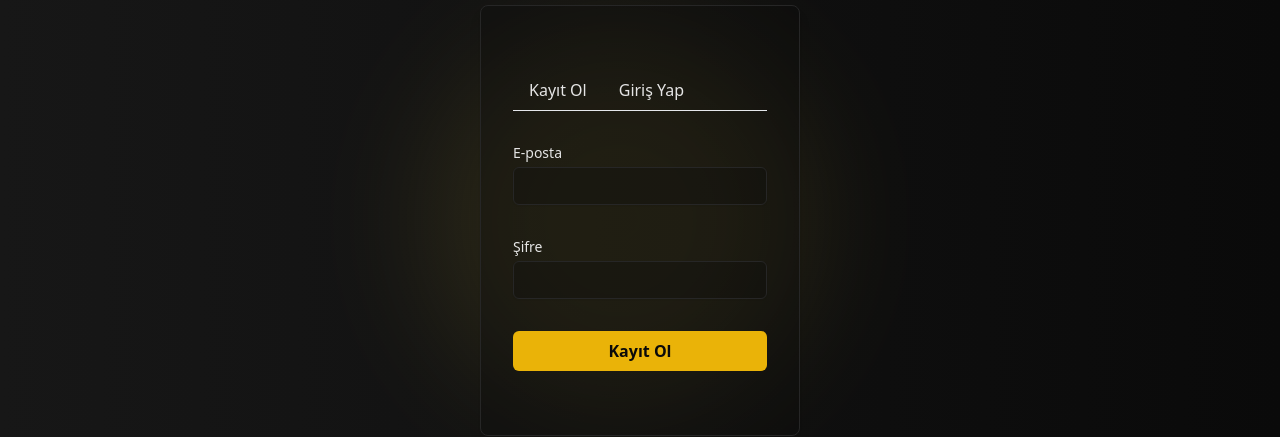
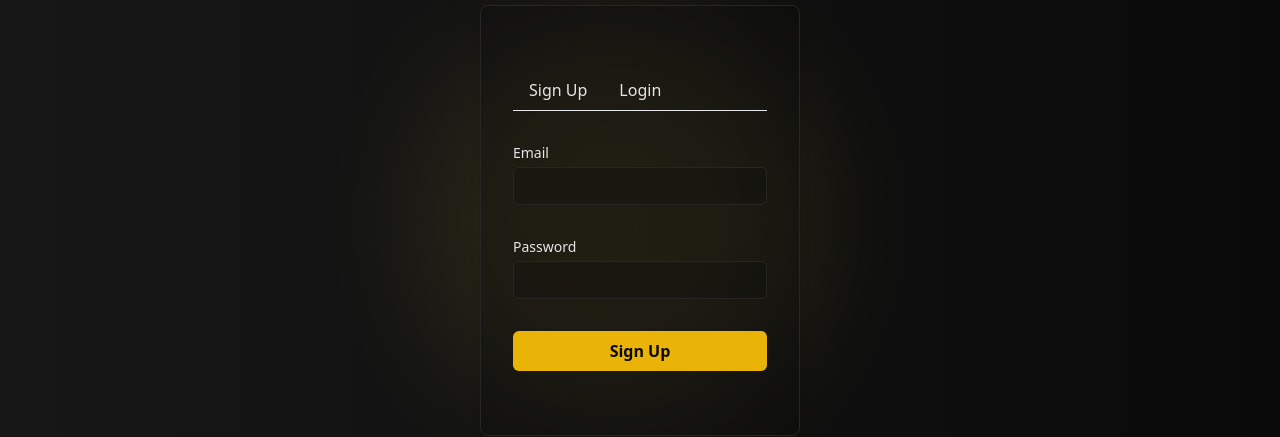
Before and after one commit to poyrazavsever/Color-Palette, a SvelteKit app: page /login in a window 1280 px wide. Shown: the part 180-617 px from the top of the page. Built offline with nearby package versions, Linux system fonts and the light colour scheme; no server answers.

Commit message:
feat: translated to English

```diff
--- a/src/routes/login/+page.svelte
+++ b/src/routes/login/+page.svelte
@@ -13,7 +13,7 @@
   onMount(() => {
     auth.onAuthStateChanged(user => {
       if (user) {
-        toast.error('Zaten giriş yaptınız');
+        toast.error('You are already logged in');
         goto('/');
       }
     });
@@ -36,7 +36,7 @@
     e.preventDefault();
     try {
       await createUserWithEmailAndPassword(auth, email, password);
-      toast.success('Başarıyla kayıt olundu');
+      toast.success('Successfully registered');
       goto('/');
     } catch (error) {
       errorMessage = error.message;
@@ -47,7 +47,7 @@
     e.preventDefault();
     try {
       await signInWithEmailAndPassword(auth, email, password);
-      toast.success('Başarıyla giriş yapıldı');
+      toast.success('Successfully logged in');
       goto('/');
     } catch (error) {
       errorMessage = error.message;
@@ -61,19 +61,19 @@
   <div class="relative z-10 bg-neutral-950 bg-opacity-30 border border-neutral-800 px-8 py-16 rounded-lg shadow-lg w-80">
 
     <div class="flex border-b mb-4">
-      <button type="button" class="tab-button active px-4 py-2 text-neutral-200 font-medium" data-tab="signup" on:click={() => handleTabChange('signup')}>Kayıt Ol</button>
-      <button type="button" class="tab-button px-4 py-2 text-neutral-200 font-medium" data-tab="login" on:click={() => handleTabChange('login')}>Giriş Yap</button>
+      <button type="button" class="tab-button active px-4 py-2 text-neutral-200 font-medium" data-tab="signup" on:click={() => handleTabChange('signup')}>Sign Up</button>
+      <button type="button" class="tab-button px-4 py-2 text-neutral-200 font-medium" data-tab="login" on:click={() => handleTabChange('login')}>Login</button>
     </div>
 
     <div id="signup" class="tab-content w-full">
       <form class="flex flex-col gap-8 pt-4" on:submit={handleSignup}>
         <div>
-          <label for="signup-email" class="block text-sm font-medium text-neutral-200">E-posta</label>
+          <label for="signup-email" class="block text-sm font-medium text-neutral-200">Email</label>
           <input type="email" id="signup-email" bind:value={email} class="mt-1 block w-full px-3 py-2 bg-neutral-950 bg-opacity-30 border border-neutral-800 rounded-md shadow-sm focus:outline-none focus:ring-1 focus:ring-yellow-500 sm:text-sm text-white" required />
         </div>
 
         <div>
-          <label for="signup-password" class="block text-sm font-medium text-neutral-200">Şifre</label>
+          <label for="signup-password" class="block text-sm font-medium text-neutral-200">Password</label>
           <input type="password" id="signup-password" bind:value={password} class="mt-1 block w-full px-3 py-2 bg-neutral-950 bg-opacity-30 border border-neutral-800 rounded-md shadow-sm focus:outline-none focus:ring-1 focus:ring-yellow-500 sm:text-sm text-white" required />
         </div>
 
@@ -81,19 +81,19 @@
           <p class="text-red-500">{errorMessage}</p>
         {/if}
 
-        <button type="submit" class="w-full bg-yellow-500 text-neutral-950 font-semibold px-4 py-2 rounded-md hover:bg-yellow-600 transition-all">Kayıt Ol</button>
+        <button type="submit" class="w-full bg-yellow-500 text-neutral-950 font-semibold px-4 py-2 rounded-md hover:bg-yellow-600 transition-all">Sign Up</button>
       </form>
     </div>
 
     <div id="login" class="tab-content hidden">
       <form class="flex flex-col gap-8 pt-4" on:submit={handleLogin}>
         <div>
-          <label for="login-email" class="block text-sm font-medium text-neutral-200">E-posta</label>
+          <label for="login-email" class="block text-sm font-medium text-neutral-200">Email</label>
           <input type="email" id="login-email" bind:value={email} class="mt-1 block w-full px-3 py-2 bg-neutral-950 bg-opacity-30 border border-neutral-800 rounded-md shadow-sm focus:outline-none focus:ring-1 focus:ring-yellow-500 sm:text-sm text-white" required />
         </div>
 
         <div>
-          <label for="login-password" class="block text-sm font-medium text-neutral-200">Şifre</label>
+          <label for="login-password" class="block text-sm font-medium text-neutral-200">Password</label>
           <input type="password" id="login-password" bind:value={password} class="mt-1 block w-full px-3 py-2 bg-neutral-950 bg-opacity-30 border border-neutral-800 rounded-md shadow-sm focus:outline-none focus:ring-1 focus:ring-yellow-500 sm:text-sm text-white" required />
         </div>
 
@@ -101,7 +101,7 @@
           <p class="text-red-500">{errorMessage}</p>
         {/if}
 
-        <button type="submit" class="w-full bg-yellow-500 text-neutral-950 font-semibold px-4 py-2 rounded-md hover:bg-yellow-600 transition-all">Giriş Yap</button>
+        <button type="submit" class="w-full bg-yellow-500 text-neutral-950 font-semibold px-4 py-2 rounded-md hover:bg-yellow-600 transition-all">Login</button>
       </form>
     </div>
   </div>
```
